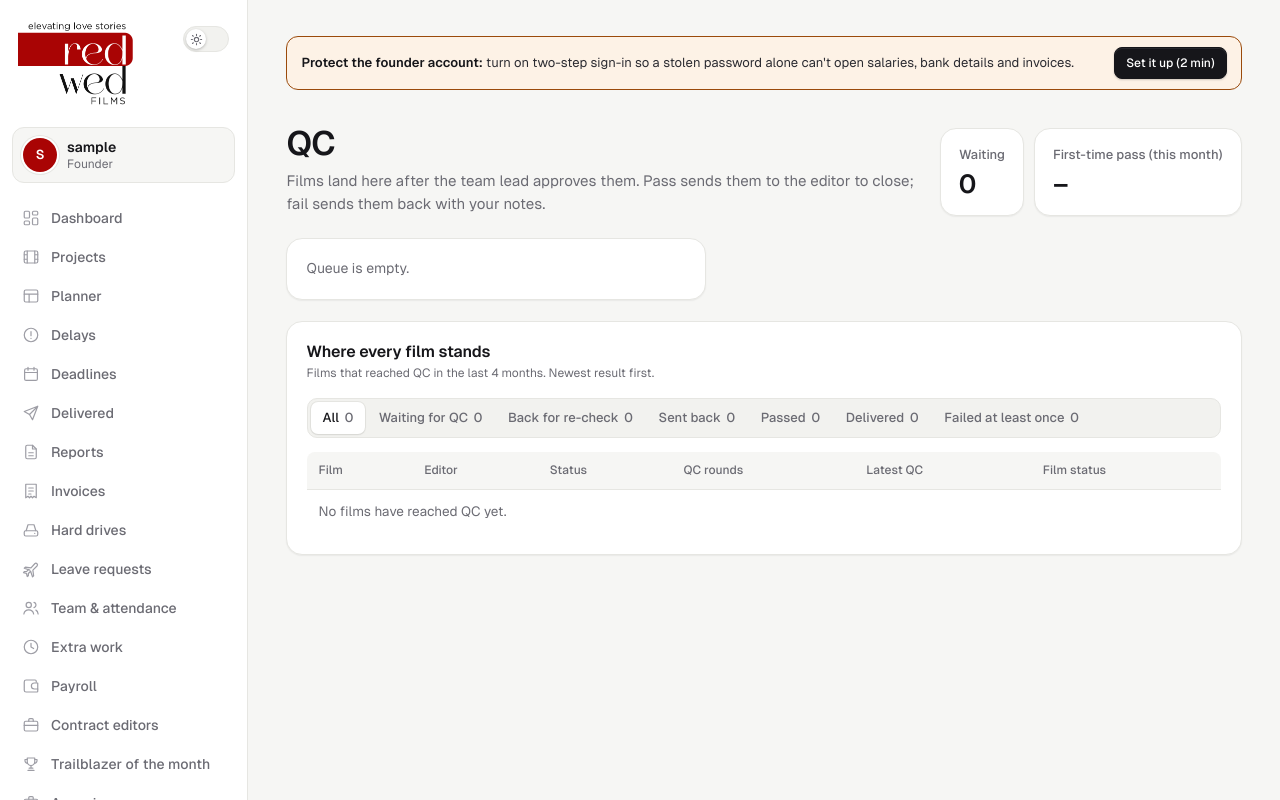
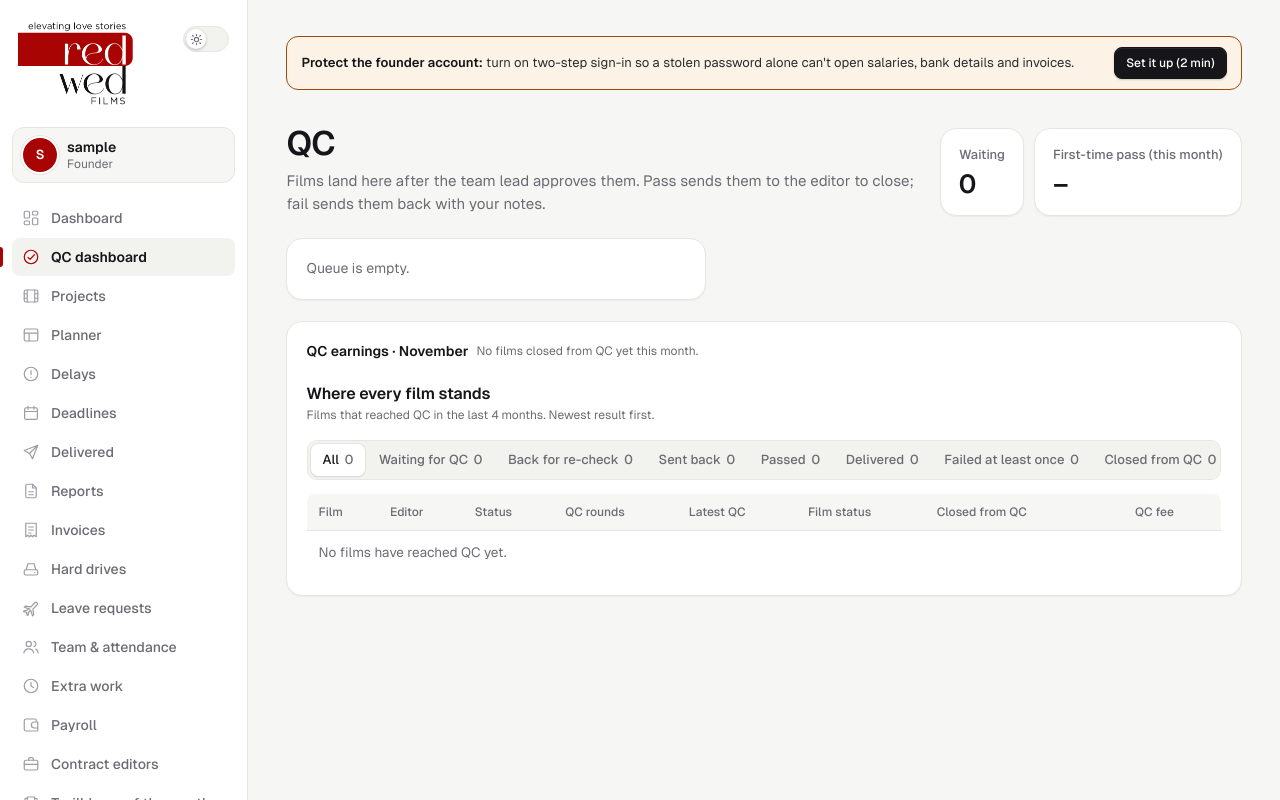
Before and after one commit to ggulati2/studio-ops, a Django app: page /qc/ in a window 1280 px wide. Run offline with Django 5.2, Linux system fonts and the light colour scheme; the visitor is signed in with stand-in values (Sample User, id 1); data comes from the database, SQL or seed files in the repository; data that the repository does not hold is empty; some libraries are stand-ins or nearby versions.

Commit message:
QC: My earnings (close from QC, founder-set fee per film), founders edit/delete QC entries, checklist removed, no leaderboard for QC
Co-Authored-By: Claude Opus 5.5 <noreply@anthropic.com>
Claude-Session: https://claude.ai/code/session_01SRdHSDENbpxkHMhr5a9ifw

```diff
--- a/config/urls.py
+++ b/config/urls.py
@@ -86,6 +86,10 @@ urlpatterns = [
     path("leaderboard/", v.leaderboard, name="leaderboard"),
     path("congrats/", v.congrats, name="congrats"),
     path("qc/", v.qc_queue, name="qc_queue"),
+    path("qc/earnings/", v.qc_earnings, name="qc_earnings"),
+    path("qc/<int:pk>/close/", v.qc_close, name="qc_close"),
+    path("qc/<int:pk>/fee/", v.qc_fee, name="qc_fee"),
+    path("qc/<int:pk>/entry/", v.qc_entry, name="qc_entry"),
     path("qc/<int:pk>/", v.qc_review, name="qc_review"),
     # raw data back-office for founders (Django admin)
     path("settings/audit/", v.audit_log, name="audit_log"),
--- a/ops/context.py
+++ b/ops/context.py
@@ -13,6 +13,7 @@ MENU = [
     ("My leave", "my_leave", "work.log_own", "plane"),
     ("My jobs", "my_jobs", "work.log_own", "film"),
     ("QC dashboard", "qc_queue", "qc.review", "check"),
+    ("My earnings", "qc_earnings", "qc.earnings", "wallet"),
     ("Projects", "projects", "projects.manage", "film"),
     ("Planner", "planner", "planner.manage", "layout"),
     ("Delays", "delays", "projects.manage", "alert"),
@@ -34,7 +35,7 @@ MENU = [
     ("Settings", "settings", "settings.manage", "settings"),
 ]
 # Founders reach these from inside other screens; keep their menu focused.
-HIDE_FOR = {ADMIN: {"pod", "qc_queue", "drive_returns", "leaderboard"}}
+HIDE_FOR = {ADMIN: {"pod", "drive_returns", "leaderboard"}}
 ROLE_LABEL = {ADMIN: "Founder", TL: "Team lead", EDITOR: "Editor", INTERN: "Intern", QC: "Quality check", DRIVE: "Drive desk"}
 
 
@@ -106,7 +107,7 @@ def nav(request):
         "needs_two_step": r == ADMIN and not _has_two_step(request.user),
         "pending_delays": b["delays"] if r == ADMIN else 0,
         "pending_leave": b["leave"] if r == ADMIN else 0,
-        "my_trophies": b["trophies"].get(request.user.id, 0) if r in (TL, EDITOR, INTERN, QC) else None,
+        "my_trophies": b["trophies"].get(request.user.id, 0) if r in (TL, EDITOR, INTERN) else None,
         "celebrating": bool(award and award.user_id == request.user.id),
         "current_award": award,
     }
--- a/ops/models.py
+++ b/ops/models.py
@@ -371,6 +371,11 @@ class Project(models.Model):
                                        help_text="The date promised to the agency. Founders only; never shown to editors.")
     status = models.CharField(max_length=12, choices=STATUSES, default=NOT_STARTED)
     invoice_amount = models.PositiveIntegerField(default=0, help_text="In the agency's currency")
+    qc_closed_on = models.DateField("Closed from QC on", null=True, blank=True,
+                                    help_text="QC finished with this film; counts in that month's QC earnings")
+    qc_closed_by = models.ForeignKey(User, null=True, blank=True, on_delete=models.SET_NULL, related_name="qc_closed")
+    qc_fee = models.PositiveIntegerField("QC fee (₹)", default=0, help_text="What the QC person earns for this film. "
+                                                                          "Set by a founder; can differ by agency and film.")
     revision_charge = models.PositiveIntegerField("Paid revision charge", default=0,
                                                   help_text="Only if the agency pays extra for changes. Counted as value, "
                                                             "shared by the revision hours logged.")
--- a/ops/rbac.py
+++ b/ops/rbac.py
@@ -44,6 +44,7 @@ PERMISSIONS = {
     "extra.log_own": "Accept and log their own extra work",
     "payslips.view_own": "See their own payslips (or payments, if on contract)",
     "leaderboard.view": "See the leaderboard",
+    "qc.earnings": "See their own QC earnings (films closed from QC)",
 }
 
 _ADMIN_ONLY = {"dashboard.view", "projects.manage", "planner.manage", "deadlines.view", "delivered.view",
@@ -57,7 +58,7 @@ ROLE_PERMISSIONS = {
     TL: _OWN_WORK | {"pod.review"},
     EDITOR: set(_OWN_WORK),
     INTERN: {"work.log_own", "payslips.view_own", "leaderboard.view"},   # no paid extra work
-    QC: {"qc.review", "leaderboard.view"},
+    QC: {"qc.review", "qc.earnings"},
     DRIVE: {"drives.manage"},
 }
 
--- a/ops/views/__init__.py
+++ b/ops/views/__init__.py
@@ -6,6 +6,7 @@ from .worklog import *       # noqa
 from .team import *          # noqa
 from .money import *         # noqa
 from .drives import *        # noqa
+from .qcpay import *        # noqa
 from .suggest import *       # noqa
 from .delays import *        # noqa
 from .contracts import *     # noqa
--- /dev/null
+++ b/ops/views/qcpay.py
@@ -0,0 +1,178 @@
+"""QC earnings: QC closes a film once they're done with it; a founder sets what each
+closed film pays (it differs by agency and film); the QC person sees it month by month.
+Founders can also correct or remove QC entries."""
+from collections import defaultdict
+from datetime import date
+
+from django.contrib import messages
+from django.db.models import Count, Q, Sum
+from django.http import JsonResponse
+from django.shortcuts import get_object_or_404, redirect, render
+from django.urls import reverse
+from django.utils import timezone
+
+from .. import services as S
+from ..audit import record
+from ..models import FilmEvent, Project, Review
+from ..rbac import has_perm, requires
+from ..services import add_months, month_end, month_start
+
+__all__ = ["qc_close", "qc_earnings", "qc_fee", "qc_entry"]
+
+
+def _back(request):
+    return S.safe_next(request, request.POST.get("next") or request.META.get("HTTP_REFERER"), reverse("qc_queue"))
+
+
+def _fetch(request):
+    return request.headers.get("X-Requested-With") == "fetch"
+
+
+@requires("qc.review")
+def qc_close(request, pk):
+    """Close a film from QC (QC is done with it) or open it again."""
+    p = get_object_or_404(Project, pk=pk)
+    back = _back(request)
+    if request.method != "POST":
+        return redirect(back)
+    if request.POST.get("op") == "reopen":
+        if p.qc_closed_on and (p.qc_closed_by_id == request.user.pk or has_perm(request.user, "payroll.manage")):
+            record(request, "qc.reopen", str(p), f"was closed {p.qc_closed_on:%d %b}")
+            p.qc_closed_on, p.qc_closed_by = None, None
+            p.save(update_fields=["qc_closed_on", "qc_closed_by"])
+            messages.success(request, f"{p} is open in QC again.")
+    elif not p.reviews.filter(kind=Review.QC).exists():
+        messages.error(request, f"{p} hasn't been checked in QC yet, so it can't be closed from QC.")
+    elif p.qc_closed_on:
+        messages.info(request, f"{p} was already closed from QC on {p.qc_closed_on:%d %b}.")
+    else:
+        p.qc_closed_on, p.qc_closed_by = timezone.localdate(), request.user
+        p.save(update_fields=["qc_closed_on", "qc_closed_by"])
+        record(request, "qc.close", str(p), "closed from QC")
+        messages.success(request, f"{p} closed from QC. It counts in {p.qc_closed_on:%B}'s earnings"
+                                  + ("." if p.qc_fee else " once a founder sets its fee."))
+    return redirect(back)
+
+
+@requires("payroll.manage")
+def qc_fee(request, pk):
+    """A founder sets what a film pays the QC person."""
+    p = get_object_or_404(Project, pk=pk)
+    back = _back(request)
+    if request.method != "POST":
+        return redirect(back)
+    raw = (request.POST.get("fee") or "").replace(",", "").replace("₹", "").strip()
+    if raw and (not raw.isdigit() or int(raw) > 1_000_000):
+        say = [("error", "Enter the QC fee in whole rupees, e.g. 500.")]
+    else:
+        old, p.qc_fee = p.qc_fee, int(raw or 0)
+        if old != p.qc_fee:
+            p.save(update_fields=["qc_fee"])
+            record(request, "qc.fee", str(p), f"₹{old:,} -> ₹{p.qc_fee:,}")
+        say = [("success", f"{p}: QC fee ₹{p.qc_fee:,}.")]
+    if _fetch(request):
+        return JsonResponse({"ok": not any(l == "error" for l, _ in say),
+                             "messages": [{"level": l, "text": t} for l, t in say]})
+    for l, t in say:
+        getattr(messages, l)(request, t)
+    return redirect(back)
+
+
+@requires("payroll.manage")
+def qc_entry(request, pk):
+    """Founders correct the QC record of a film: change a review's result or notes, delete a
+    review, change who closed it and when, or take the film off the QC list altogether."""
+    p = get_object_or_404(Project, pk=pk)
+    back = _back(request)
+    if request.method != "POST":
+        return redirect(back)
+    P, op = request.POST, request.POST.get("op")
+    if op in ("review_save", "review_delete"):
+        r = get_object_or_404(Review, pk=P.get("review"), project=p)
+        if op == "review_delete":
+            r.delete()
+            record(request, "qc.review_delete", str(p), f"{'passed' if r.passed else 'failed'} {r.created:%d %b}")
+            messages.success(request, f"{p}: that QC entry is deleted.")
+        else:
+            r.passed = P.get("passed") == "1"
+            r.comments = P.get("comments", "")[:4000]
+            r.save(update_fields=["passed", "comments"])
+            record(request, "qc.review_edit", str(p), "passed" if r.passed else "failed")
+            messages.success(request, f"{p}: QC entry saved.")
+    elif op == "closed":
+        on = None
+        if P.get("qc_closed_on"):
+            try:
+                on = date.fromisoformat(P["qc_closed_on"])
+            except ValueError:
+                on = False
+        by = P.get("qc_closed_by", "")
+        if on is False:
+            messages.error(request, "That date isn't valid.")
+        else:
+            p.qc_closed_on = on or None
+            p.qc_closed_by_id = int(by) if by.isdigit() and on else None
+            p.save(update_fields=["qc_closed_on", "qc_closed_by"])
+            record(request, "qc.closed_edit", str(p), f"{on or 'not closed'}")
+            messages.success(request, f"{p}: " + (f"closed from QC on {on:%d %b}." if on else "not closed from QC."))
+    elif op == "remove":
+        n = p.reviews.filter(kind=Review.QC).count()
+        p.reviews.filter(kind=Review.QC).delete()
+        p.qc_closed_on, p.qc_closed_by = None, None
+        p.save(update_fields=["qc_closed_on", "qc_closed_by"])
+        if p.status == Project.QC:
+            messages.info(request, f"{p} is still waiting for QC, so it stays in the queue.")
+        record(request, "qc.remove", str(p), f"{n} QC entr{'y' if n == 1 else 'ies'} removed")
+        messages.success(request, f"{p}: removed from the QC list ({n} entr{'y' if n == 1 else 'ies'}).")
+    return redirect(back)
+
+
+@requires("qc.earnings")
+def qc_earnings(request):
+    """The QC person's films closed from QC: this month (or any month) and overall."""
+    u, today = request.user, timezone.localdate()
+    try:
+        month = date.fromisoformat((request.GET.get("m") or "") + "-01")
+    except ValueError:
+        month = month_start(today)
+    view = "all" if request.GET.get("v") == "all" else "month"
+    mine = Project.objects.filter(qc_closed_by=u).select_related("agency", "editor__profile")
+    rounds = dict(Review.objects.filter(reviewer=u, kind=Review.QC).values("project_id")
+                  .annotate(n=Count("id")).values_list("project_id", "n"))
+    ctx = {"view": view, "month": month, "prev": add_months(month, -1), "next": add_months(month, 1),
+           "is_current": month == month_start(today)}
+    if view == "month":
+        films = list(mine.filter(qc_closed_on__range=(month, month_end(month))).order_by("-qc_closed_on"))
+        for p in films:
+            p.my_rounds = rounds.get(p.pk, 0)
+        ctx.update(films=films, total=sum(p.qc_fee for p in films), pending=sum(1 for p in films if not p.qc_fee))
+        # checked by me, not closed yet: one click to close
+        open_ids = (Review.objects.filter(reviewer=u, kind=Review.QC).values_list("project_id", flat=True))
+        ctx["to_close"] = list(Project.objects.filter(pk__in=open_ids, qc_closed_on__isnull=True)
+                               .select_related("agency", "editor__profile").prefetch_related("events").order_by("-id")[:60])
+        for p in ctx["to_close"]:
+            p.my_rounds = rounds.get(p.pk, 0)
+            p.events_left = [e.name for e in p.events.all() if e.status != FilmEvent.PASSED]
+    else:
+        months = defaultdict(lambda: {"films": 0, "total": 0, "pending": 0})
+        for p in Project.objects.filter(qc_closed_by=u).only("qc_closed_on", "qc_fee"):
+            m = months[month_start(p.qc_closed_on)]
+            m["films"] += 1
+            m["total"] += p.qc_fee
+            m["pending"] += 0 if p.qc_fee else 1
+        rows = [{"month": k, **v} for k, v in sorted(months.items(), reverse=True)]
+        ctx.update(months=rows, total=sum(r["total"] for r in rows), films_n=sum(r["films"] for r in rows),
+                   pending=sum(r["pending"] for r in rows))
+    return render(request, "team/qc_earnings.html", ctx)
+
+
+def qc_month_summary(month):
+    """For founders on the QC page: per QC person, films closed this month and what they earn."""
+    out = defaultdict(lambda: {"films": 0, "total": 0, "pending": 0})
+    for p in (Project.objects.filter(qc_closed_on__range=(month, month_end(month)), qc_closed_by__isnull=False)
+              .select_related("qc_closed_by__profile")):
+        r = out[p.qc_closed_by]
+        r["films"] += 1
+        r["total"] += p.qc_fee
+        r["pending"] += 0 if p.qc_fee else 1
+    return [{"u": u, **v} for u, v in out.items()]
--- a/ops/views/team.py
+++ b/ops/views/team.py
@@ -484,12 +484,21 @@ def qc_queue(request):
         first_time = round(ok / len(projs) * 100)
     board, counts = qc_board()
     show = request.GET.get("s", "")
-    if show:
+    if show == "closed":
+        board = [b for b in board if b["p"].qc_closed_on]
+    elif show:
         board = [b for b in board if b["state"] == show or (show == "failed" and b["fails"])]
+    founder = has_perm(request.user, "payroll.manage")
+    from .qcpay import qc_month_summary
+    from ..rbac import QC as QC_ROLE
+    month = month_start(timezone.localdate())
     return render(request, "team/qc.html", {
         "queue": queue, "sel": sel, "checklist": list(enumerate(QC_CHECKLIST)), "form": ReviewForm(),
         "history": sel.reviews.filter(event__isnull=True).select_related("reviewer__profile") if sel else [],
         "events": events, "whole_in_qc": bool(sel and sel.status == Project.QC),
+        "founder": founder, "qc_summary": qc_month_summary(month) if founder else [], "month": month,
+        "qc_people": list(get_user_model().objects.filter(Q(profile__role=QC_ROLE) | Q(pk=request.user.pk), is_active=True)
+                          .select_related("profile")) if founder else [],
         "board": board, "counts": counts, "show": show, "states": QC_STATES,
         "first_time": first_time})
 
@@ -506,8 +515,8 @@ def qc_board(days=120):
     since = timezone.now() - timedelta(days=days)
     qs = (Project.objects.filter(Q(status=Project.QC) | Q(events__status=FilmEvent.QC)
                                  | Q(reviews__kind=Review.QC, reviews__created__gte=since)).distinct()
-          .select_related("agency", "editor__profile").prefetch_related("events")
-          .prefetch_related(Prefetch("reviews", queryset=Review.objects.filter(kind=Review.QC).select_related("reviewer__profile"),
+          .select_related("agency", "editor__profile", "qc_closed_by__profile").prefetch_related("events")
+          .prefetch_related(Prefetch("reviews", queryset=Review.objects.filter(kind=Review.QC).select_related("reviewer__profile", "event"),
                                      to_attr="qc_reviews")))
     label = {k: (lbl, cls) for k, lbl, cls in QC_STATES}
     rows = []
@@ -531,6 +540,7 @@ def qc_board(days=120):
     rows.sort(key=lambda b: (order[b["state"]], -(b["when"].timestamp() if b["when"] else 0)))
     counts = {k: sum(1 for b in rows if b["state"] == k) for k, _, _ in QC_STATES}
     counts["failed"] = sum(1 for b in rows if b["fails"])
+    counts["closed"] = sum(1 for b in rows if b["p"].qc_closed_on)
     counts["all"] = len(rows)
     return rows, counts
 
--- a/static/app.css
+++ b/static/app.css
@@ -1275,3 +1275,12 @@ html:not(.show-money) .profit-kpi.neg{background:var(--card);border-color:var(--
 .ev-qc[open]>summary{border-bottom:1px solid var(--line2)}
 .ev-body{padding:12px;display:flex;flex-direction:column;gap:8px}
 .ev-mini>summary{cursor:pointer;margin-top:4px}
+/* QC: earnings summary, founders' edit popover */
+.qc-sum{display:flex;flex-wrap:wrap;gap:8px;align-items:center;padding-bottom:6px}
+.qc-edit{position:relative}
+.qc-edit>summary{list-style:none;cursor:pointer}
+.qc-edit>summary::-webkit-details-marker{display:none}
+.qc-edit-pop{position:absolute;right:0;top:calc(100% + 6px);z-index:30;width:min(380px,86vw);display:flex;flex-direction:column;gap:10px;padding:12px;background:var(--card);border:1px solid var(--line);border-radius:12px;box-shadow:0 14px 40px rgba(0,0,0,.18);text-align:left}
+.qc-edit-row{display:flex;flex-direction:column;gap:6px;border-top:1px solid var(--line2);padding-top:8px}
+/* the edit panel floats above the table (tables scroll and would clip it) */
+.qc-edit[open] .qc-edit-pop{position:fixed;right:max(16px,calc((100vw - 1400px)/2 + 24px));top:88px;max-height:calc(100vh - 120px);overflow:auto;width:min(420px,calc(100vw - 32px))}
--- a/static/suggest.js
+++ b/static/suggest.js
@@ -243,12 +243,12 @@
   }
   /* the drive viewer on editors' pages closes when clicking elsewhere or pressing Escape */
   doc.addEventListener("click", function (e) {
-    Array.prototype.forEach.call(doc.querySelectorAll("details.drive-view[open]"), function (d) {
+    Array.prototype.forEach.call(doc.querySelectorAll("details.drive-view[open], details.qc-edit[open]"), function (d) {
       if (!d.contains(e.target)) d.removeAttribute("open");
     });
   });
   doc.addEventListener("keydown", function (e) {
-    if (e.key === "Escape") Array.prototype.forEach.call(doc.querySelectorAll("details.drive-view[open]"), function (d) { d.removeAttribute("open"); });
+    if (e.key === "Escape") Array.prototype.forEach.call(doc.querySelectorAll("details.drive-view[open], details.qc-edit[open]"), function (d) { d.removeAttribute("open"); });
   });
 
   window.StudioSuggest = { init: init };
--- a/templates/team/_qc_checks.html
+++ b/templates/team/_qc_checks.html
@@ -1,5 +1,3 @@
-{# checklist + comments + pass / fail (whole film or one event) #}
-<fieldset style="border:0;margin:0;padding:0;display:flex;flex-direction:column;gap:6px"><legend style="font-weight:600;margin-bottom:8px">QC checklist: tick anything that's an issue</legend>
-  {% for i, item in checklist %}<label class="inline" style="padding:8px 10px;border:1px solid var(--line2);border-radius:8px"><input type="checkbox" name="issue" value="{{ i }}" class="check"> {{ item }}</label>{% endfor %}</fieldset>
+{# comments + pass / fail (whole film or one event) #}
 <label>Comments for the editor<textarea class="input" name="comments" rows="3" placeholder="One per line with a timecode, e.g. 00:12 Groom's name spelled 'Cris'"></textarea></label>
 <div class="actions" style="justify-content:flex-end"><button class="btn danger" name="decision" value="fail">Fail – send back to {{ sel.editor.profile.name|default:"editor" }}</button><button class="btn good" name="decision" value="pass">Pass{% if what %} {{ what }}{% else %} – ready to deliver{% endif %}</button></div>
--- a/templates/team/qc.html
+++ b/templates/team/qc.html
@@ -46,14 +46,16 @@
   {% endif %}
 </div>
 
-<section class="card" id="status" aria-labelledby="qcs">
+<section class="card" id="status" aria-labelledby="qcs" data-live-region="board">
+  {% if founder %}<div class="qc-sum"><b>QC earnings · {{ month|date:"F" }}</b>{% for r in qc_summary %}<span class="tag info">{{ r.u.profile.name }}: {{ r.films }} film{{ r.films|pluralize }} · ₹{{ r.total|money }}{% if r.pending %} · {{ r.pending }} without a fee{% endif %}</span>{% empty %}<span class="small muted">No films closed from QC yet this month.</span>{% endfor %}</div>{% endif %}
   <div class="title"><div><h2 id="qcs">Where every film stands</h2><span class="small muted">Films that reached QC in the last 4 months. Newest result first.</span></div></div>
   <div class="seg" aria-label="Filter by status">
     <a href="?s=#status" class="{% if not show %}on{% endif %}">All <span class="muted">{{ counts.all }}</span></a>
     {% for k, lbl, cls in states %}<a href="?s={{ k }}#status" class="{% if show == k %}on{% endif %}">{{ lbl }} <span class="muted">{{ counts|get:k }}</span></a>{% endfor %}
     <a href="?s=failed#status" class="{% if show == 'failed' %}on{% endif %}">Failed at least once <span class="muted">{{ counts.failed }}</span></a>
+    <a href="?s=closed#status" class="{% if show == 'closed' %}on{% endif %}">Closed from QC <span class="muted">{{ counts.closed }}</span></a>
   </div>
-  <div class="scroll"><table class="stack"><thead><tr><th>Film</th><th>Editor</th><th>Status</th><th>QC rounds</th><th>Latest QC</th><th>Film status</th></tr></thead><tbody>
+  <div class="scroll"><table class="stack"><thead><tr><th>Film</th><th>Editor</th><th>Status</th><th>QC rounds</th><th>Latest QC</th><th>Film status</th><th>Closed from QC</th>{% if founder %}<th class="right">QC fee</th><th></th>{% endif %}</tr></thead><tbody>
   {% for b in board %}<tr>
     <td><b>{{ b.p }}</b><div class="small muted">{{ b.p.agency }}</div></td>
     <td>{{ b.p.editor.profile.name|default:"—" }}</td>
@@ -64,7 +66,13 @@
       <div class="small muted">{{ b.last.reviewer.profile.name|default:"—" }} · {{ b.last.created|date:"j M, g:i A" }}</div>
       {% if not b.last.passed and b.last.issues %}<div class="small">{{ b.last.issues|join:", " }}</div>{% endif %}{% else %}<span class="muted">Not checked yet</span>{% endif %}</td>
     <td><span class="tag {{ b.p.status|status_class }}">{{ b.p.get_status_display }}</span></td>
-  </tr>{% empty %}<tr><td colspan="6" class="muted">No films {% if show %}with this status{% else %}have reached QC yet{% endif %}.</td></tr>{% endfor %}
+    <td class="nowrap">{% if b.p.qc_closed_on %}<span class="tag ok">✓ {{ b.p.qc_closed_on|date:"j M" }}</span><div class="small muted">{{ b.p.qc_closed_by.profile.name|default:"" }}</div>
+        {% if b.p.qc_closed_by_id == request.user.pk or founder %}<form method="post" action="{% url 'qc_close' b.p.pk %}" data-live-page>{% csrf_token %}<input type="hidden" name="op" value="reopen"><button class="linkish small">Undo</button></form>{% endif %}
+      {% elif b.rounds %}<form method="post" action="{% url 'qc_close' b.p.pk %}" data-live-page>{% csrf_token %}<button class="btn sm" title="QC is done with this film: it counts in this month's QC earnings">Close from QC</button></form>{% else %}<span class="muted small">–</span>{% endif %}</td>
+    {% if founder %}<td class="right nowrap"><form method="post" action="{% url 'qc_fee' b.p.pk %}" data-live class="cell-edit extra-amt">{% csrf_token %}
+        <span class="amt-wrap"><span class="amt-cur" aria-hidden="true">₹</span><input class="cell-input num" name="fee" inputmode="numeric" pattern="[0-9,]*" value="{% if b.p.qc_fee %}{{ b.p.qc_fee }}{% endif %}" placeholder="0" data-save-on-leave aria-label="QC fee for {{ b.p }}"></span></form></td>
+      <td>{% include "team/_qc_entry_edit.html" with p=b.p %}</td>{% endif %}
+  </tr>{% empty %}<tr><td colspan="9" class="muted">No films {% if show %}with this status{% else %}have reached QC yet{% endif %}.</td></tr>{% endfor %}
   </tbody></table></div>
 </section>
 {% endblock %}
```
Also changed, not shown: ops/tests/test_access.py (+2 -2 lines), ops/tests/test_couples.py (+40 -0 lines), ops/tests/test_performance.py (+1 -1 lines), templates/team/_qc_entry_edit.html (added, +21 -0 lines), templates/team/qc_earnings.html (added, +39 -0 lines), README.md, ops/migrations/0025_qc_close_fee.py (added).
